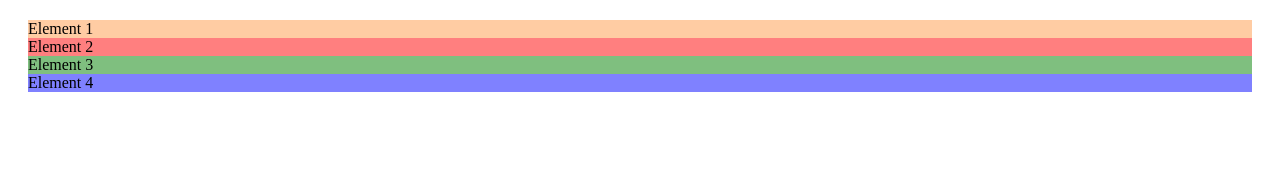
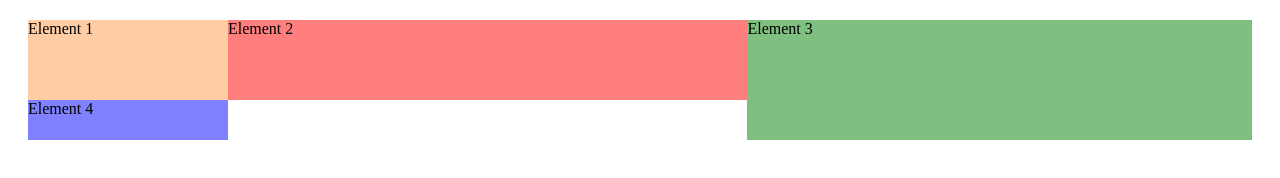
Before and after one commit to dcabanas/css-course, a plain HTML site: page css-grid/index.html in a window 1280 px wide. Drawn offline with Linux system fonts and the light colour scheme.

Commit message:
Css grid section WIP

```diff
--- a/css-grid/main.css
+++ b/css-grid/main.css
@@ -1,5 +1,17 @@
 .container {
     margin: 20px;
+    display: grid;
+    /*
+        by using grid the default behaviour is creating only one column and as many rows
+        as the number of the child elements the parent (grid) element has
+     */
+    grid-template-columns: 200px 2fr 20% 1fr;
+    /*
+        grid-template-columns allows us to override the number of columns we want
+        each value indicates the widt of each column, and fr (fraction) means that the reamining
+        space available will be distributed according the fraction of each collumn with fr specified
+     */
+    grid-template-rows: 5rem 2.5rem;
 }
 
 .el1 {
@@ -12,6 +24,14 @@
 
 .el3 {
     background: rgba(0, 128, 0, 0.5);
+    grid-column-start: 3;
+    grid-column-end: 5;
+    grid-row-start: 1;
+    grid-row-end: 3;
+    /*
+        these properties allows us to define how to position the child in the grid
+        in this example the third child will occupy the last two columns and first and second row
+     */
 }
 
 .el4 {
```
